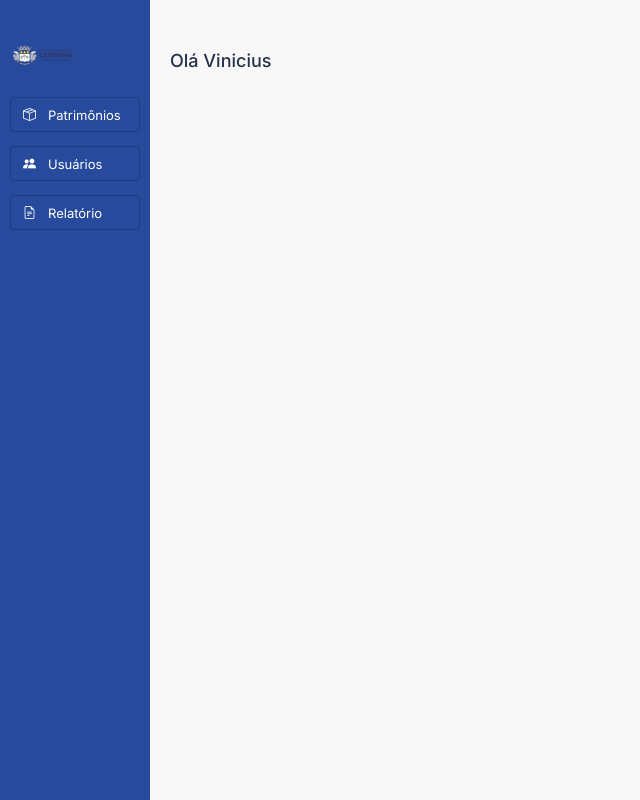
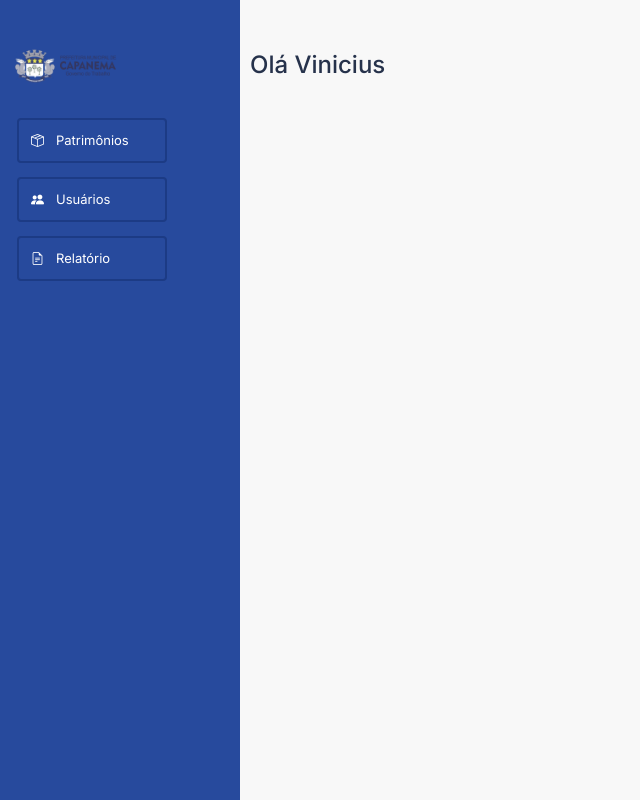
Before and after one commit to DevGueds/patrimonio, a PHP site: page /home.php in a window 1280 px wide. Shown: the whole page, without its empty margins (0-640 px from the left). Run offline with PHP 8.4, Linux system fonts and the light colour scheme.

Commit message:
Falta definir os tamanhos

```diff
--- a/css/home.css
+++ b/css/home.css
@@ -16,7 +16,7 @@ body{
     display: flex;
     flex-direction: column;
     align-items: center;
-    width: 150px;
+    width: 240px;
     height: 100%;
     padding: 40px 10px 30px 10px;
     background: #274A9D;
@@ -35,10 +35,10 @@ body{
 }
 
 .menu-lateral button{
-    width: 130px;
-    height: 35px;
+    width: 150px;
+    height: 45px;
     background: transparent;
-    border: 1.5px solid #1C3B85;
+    border: 2px solid #1C3B85;
     border-radius: 4px;
     font-family: inherit;
     font-size: 8pt;
@@ -59,8 +59,8 @@ body{
 }
 
 .menu-lateral button:hover > span{
-    width: 128px;
-    height: 33px;
+    width: 148px;
+    height: 43px;
     border-radius: 1px;
     border: 0;
     background: #1C3B85;
@@ -77,13 +77,13 @@ body{
 }
 
 .principal{
-    margin-left: 170px;
+    margin-left: 250px;
     margin-right: 6px;
 }
 
 .principal > h1{
     margin-top: 50px;
     color: #26324B;
-    font-size: 18px;
+    font-size: 24px;
     font-weight: 500;
 }
```
